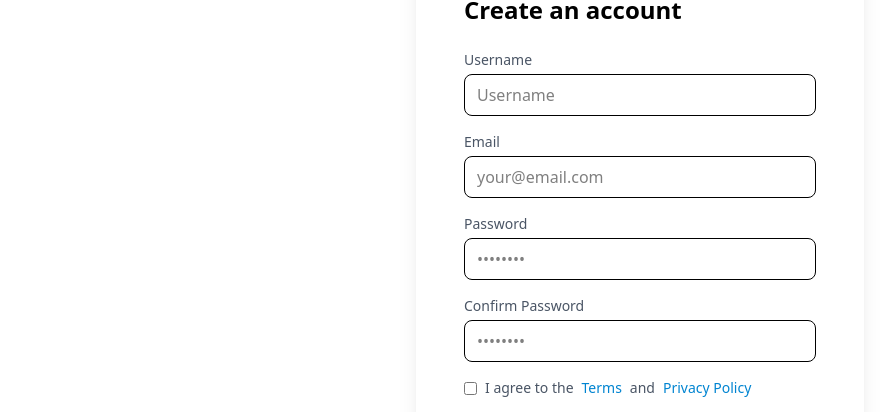
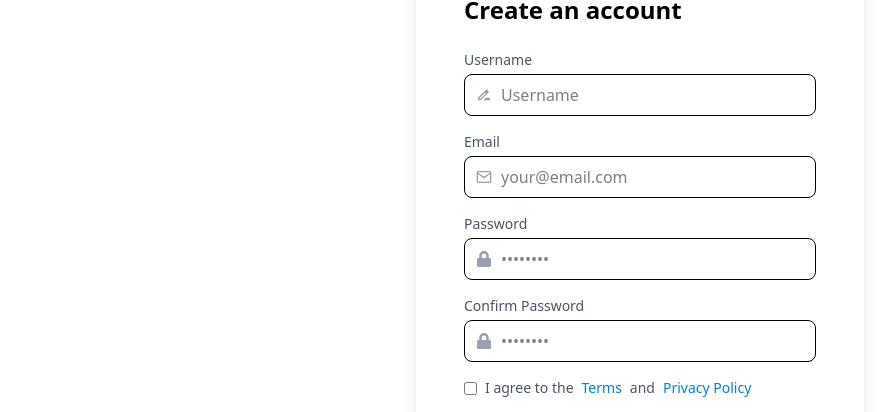
Before and after one commit to alhassandafiri/jobtrackr-frontend, a React (Vite) app: page / in a window 1280 px wide. Both pictures are taken after a click on the button "Register". Shown: the part 249-661 px from the top of the page, without its empty margins (0-893 px from the left). Built offline with nearby package versions, Linux system fonts and the light colour scheme; no server answers.

Commit message:
add icons to input fields in RegisterForm for improved ux

```diff
--- a/src/components/RegisterForm/RegisterForm.jsx
+++ b/src/components/RegisterForm/RegisterForm.jsx
@@ -1,5 +1,7 @@
 import { useState } from "react";
-import { FaGoogle, FaLinkedin } from "react-icons/fa";
+import { FaGoogle, FaLinkedin, FaLock } from "react-icons/fa";
+import { FiMail } from "react-icons/fi";
+import { MdDriveFileRenameOutline } from "react-icons/md";
 
 const API_BASE = import.meta.env.VITE_API_BASE_URL;
 
@@ -71,47 +73,58 @@ function RegisterForm ({onSuccess}) {
     <form className="space-y-4" onSubmit={handleSubmit}>
       <div>
         <label className="block text-sm text-gray-600 font-medium mb-1">Username</label>
+        <div className="relative">
+          <MdDriveFileRenameOutline className="absolute left-3 top-1/2 -translate-y-1/2 text-gray-400" />
           <input
             type="text"
             placeholder="Username"
-          className="w-full rounded-lg border px-3 py-2 outline-none focus:ring focus:ring-sky-200"
+            className="w-full rounded-lg border pl-9 pr-3 py-2 outline-none focus:ring focus:ring-sky-200"
             value={form.name}
             onChange={(e) => updateField("name", e.target.value)}
             required
           />
         </div>
+      </div>
 
       <div>
         <label className="block text-sm text-gray-600 font-medium mb-1">Email</label>
+        <div className="relative">
+          <FiMail className="absolute left-3 top-1/2 -translate-y-1/2 text-gray-400" />
           <input
             type="email"
             placeholder="your@email.com"
-          className="w-full rounded-lg border px-3 py-2 outline-none focus:ring focus:ring-sky-200"
+            className="w-full rounded-lg border pl-9 pr-3 py-2 outline-none focus:ring focus:ring-sky-200"
             value={form.email}
             onChange={(e) => updateField("email", e.target.value)}
             required
           />
         </div>
+      </div>
 
       <div>
         <label className="block text-sm text-gray-600 font-medium mb-1">Password</label>
+        <div className="relative">
+          <FaLock className="absolute left-3 top-1/2 -translate-y-1/2 text-gray-400"/>
           <input
             type="password"
-          className="w-full rounded-lg border px-3 py-2 outline-none focus:ring focus:ring-sky-200"
+            className="w-full rounded-lg border pl-9 pr-3 py-2 outline-none focus:ring focus:ring-sky-200"
             placeholder="••••••••"
             value={form.password}
             onChange={(e) => updateField("password", e.target.value)}
             required
           />
         </div>
+      </div>
 
       <div>
         <label className="block text-sm text-gray-600 font-medium mb-1">
           Confirm Password
         </label>
+        <div className="relative">
+          <FaLock className="absolute left-3 top-1/2 -translate-y-1/2 text-gray-400"/>
           <input
             type="password"
-          className="w-full rounded-lg border px-3 py-2 outline-none focus:ring focus:ring-sky-200"
+            className="w-full rounded-lg border pl-9 pr-3 py-2 outline-none focus:ring focus:ring-sky-200"
             placeholder="••••••••"
             value={form.password_confirmation}
             onChange={(e) =>
@@ -119,6 +132,7 @@ function RegisterForm ({onSuccess}) {
             }
             required
           />
+        </div>
       </div>
 
       <label className="flex items-center text-gray-600 gap-2 text-sm">
```
Lines whose indentation alone changed are shown as unchanged.
